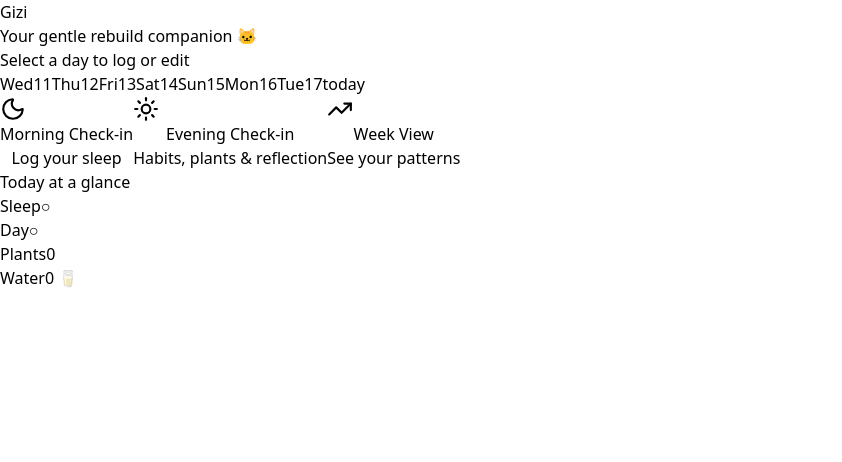
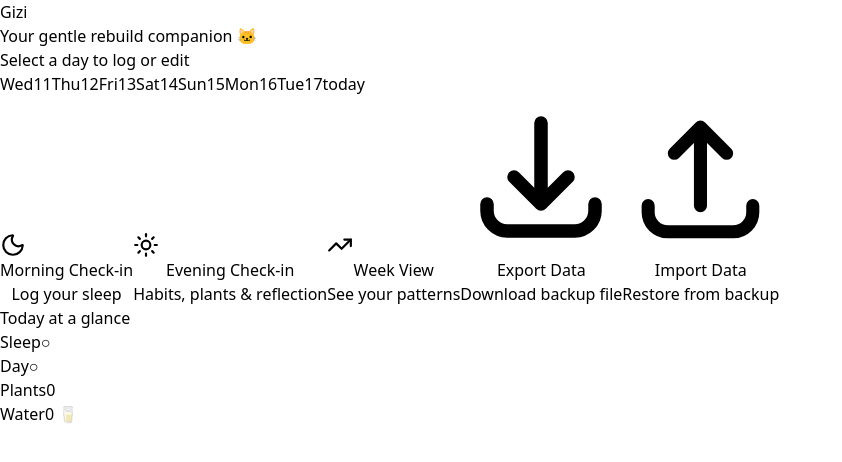
Before and after one commit to monusmea/Gizi, a React (Vite) app: page / in a window 1280 px wide. Shown: the top 462 px of the page, without its empty margins (0-842 px from the left). Built offline with nearby package versions, Linux system fonts and the light colour scheme.

Commit message:
Add export and import data buttons

```diff
--- a/src/App.jsx
+++ b/src/App.jsx
@@ -444,7 +444,7 @@ export default function App() {
   };
 
   if (loading) return (
-    <div className="min-h-screen bg-gradient-to-br from-rose-50 via-white to-indigo-50 flex items-center justify-center">
+    <div className="min-h-screen bg-gradient-to-br from-sky-50 via-blue-50 to-cyan-50 flex items-center justify-center">
       <p className="text-gray-400">Loading Gizi...</p>
     </div>
   );
@@ -452,7 +452,7 @@ export default function App() {
   const todayEntry = deepMerge(EMPTY_ENTRY, allEntries[todayStr] || {});
 
   return (
-    <div className="min-h-screen bg-gradient-to-br from-rose-50 via-white to-indigo-50">
+    <div className="min-h-screen bg-gradient-to-br from-sky-50 via-blue-50 to-cyan-50">
       <div className="max-w-lg mx-auto p-5 pb-16">
 
         {saveStatus && (
@@ -497,20 +497,20 @@ export default function App() {
             </div>
 
             <div className="space-y-3">
-              <button onClick={() => setView("morning")} className="w-full bg-gradient-to-r from-indigo-500 to-purple-500 text-white p-5 rounded-2xl hover:shadow-lg transition-all text-left flex items-center gap-4">
+              <button onClick={() => setView("morning")} className="w-full bg-gradient-to-r from-amber-500 to-orange-400 text-white p-5 rounded-2xl hover:shadow-lg transition-all text-left flex items-center gap-4">
                 <Moon size={26} />
                 <div className="flex-1">
                   <div className="font-medium">Morning Check-in</div>
-                  <div className="text-indigo-200 text-sm">Log your sleep</div>
+                  <div className="text-amber-100 text-sm">Log your sleep</div>
                 </div>
-                {allEntries[activeDate]?.sleep?.bedtime && <span className="text-indigo-200 text-xl">✓</span>}
+                {allEntries[activeDate]?.sleep?.bedtime && <span className="text-white text-xl">✓</span>}
               </button>
 
-              <button onClick={() => setView("evening")} className="w-full bg-gradient-to-r from-amber-500 to-orange-400 text-white p-5 rounded-2xl hover:shadow-lg transition-all text-left flex items-center gap-4">
+              <button onClick={() => setView("evening")} className="w-full bg-gradient-to-r from-indigo-500 to-purple-500 text-white p-5 rounded-2xl hover:shadow-lg transition-all text-left flex items-center gap-4">
                 <Sun size={26} />
                 <div className="flex-1">
                   <div className="font-medium">Evening Check-in</div>
-                  <div className="text-amber-100 text-sm">Habits, plants & reflection</div>
+                  <div className="text-indigo-100 text-sm">Habits, plants & reflection</div>
                 </div>
                 {allEntries[activeDate]?.dayColor && <span className="text-amber-100 text-xl">✓</span>}
               </button>
@@ -522,6 +522,58 @@ export default function App() {
                   <div className="text-emerald-100 text-sm">See your patterns</div>
                 </div>
               </button>
+
+              <button onClick={() => {
+  const data = localStorage.getItem("gizi-entries");
+  const blob = new Blob([data], { type: "application/json" });
+  const url = URL.createObjectURL(blob);
+  const a = document.createElement("a");
+  a.href = url;
+  a.download = `gizi-backup-${new Date().toISOString().split("T")[0]}.json`;
+  a.click();
+}} className="w-full bg-gradient-to-r from-slate-500 to-gray-600 text-white p-5 rounded-2xl hover:shadow-lg transition-all text-left flex items-center gap-4">
+  <svg className="w-6 h-6" fill="none" stroke="currentColor" viewBox="0 0 24 24">
+    <path strokeLinecap="round" strokeLinejoin="round" strokeWidth={2} d="M4 16v1a3 3 0 003 3h10a3 3 0 003-3v-1m-4-4l-4 4m0 0l-4-4m4 4V4" />
+  </svg>
+  <div className="flex-1">
+    <div className="font-medium">Export Data</div>
+    <div className="text-gray-200 text-sm">Download backup file</div>
+  </div>
+</button>
+
+
+<button onClick={() => {
+  const input = document.createElement("input");
+  input.type = "file";
+  input.accept = ".json";
+  input.onchange = (e) => {
+    const file = e.target.files[0];
+    if (file) {
+      const reader = new FileReader();
+      reader.onload = (event) => {
+        try {
+          const data = event.target.result;
+          localStorage.setItem("gizi-entries", data);
+          setAllEntries(JSON.parse(data));
+          alert("Data imported successfully! ✓");
+        } catch (err) {
+          alert("Failed to import data ✗");
+        }
+      };
+      reader.readAsText(file);
+    }
+  };
+  input.click();
+}} className="w-full bg-gradient-to-r from-teal-500 to-emerald-600 text-white p-5 rounded-2xl hover:shadow-lg transition-all text-left flex items-center gap-4">
+  <svg className="w-6 h-6" fill="none" stroke="currentColor" viewBox="0 0 24 24">
+    <path strokeLinecap="round" strokeLinejoin="round" strokeWidth={2} d="M4 16v1a3 3 0 003 3h10a3 3 0 003-3v-1m-4-8l-4-4m0 0L8 8m4-4v12" />
+  </svg>
+  <div className="flex-1">
+    <div className="font-medium">Import Data</div>
+    <div className="text-emerald-100 text-sm">Restore from backup</div>
+  </div>
+</button>
+
             </div>
 
             <div className="bg-white/70 p-4 rounded-2xl border border-white/80 shadow-sm">
```
